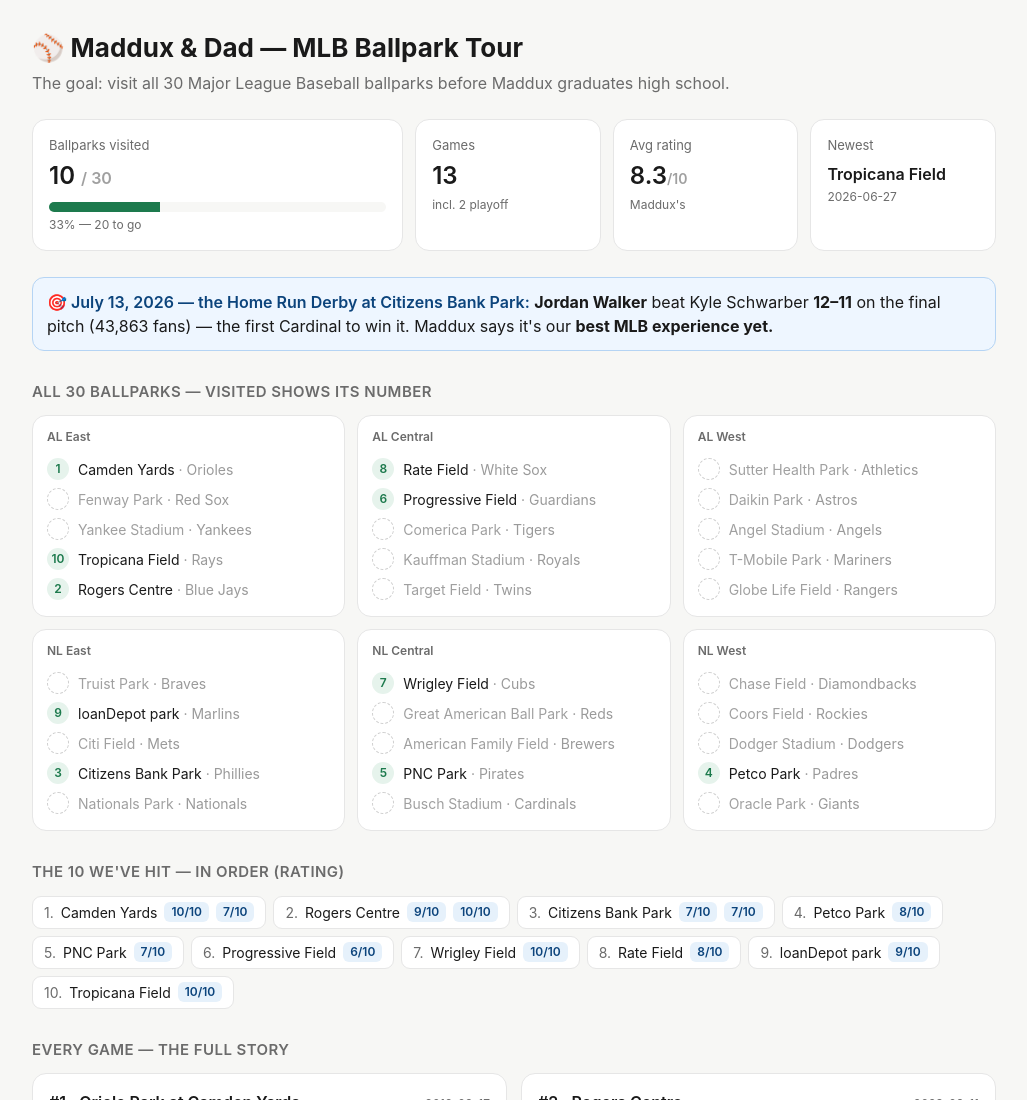
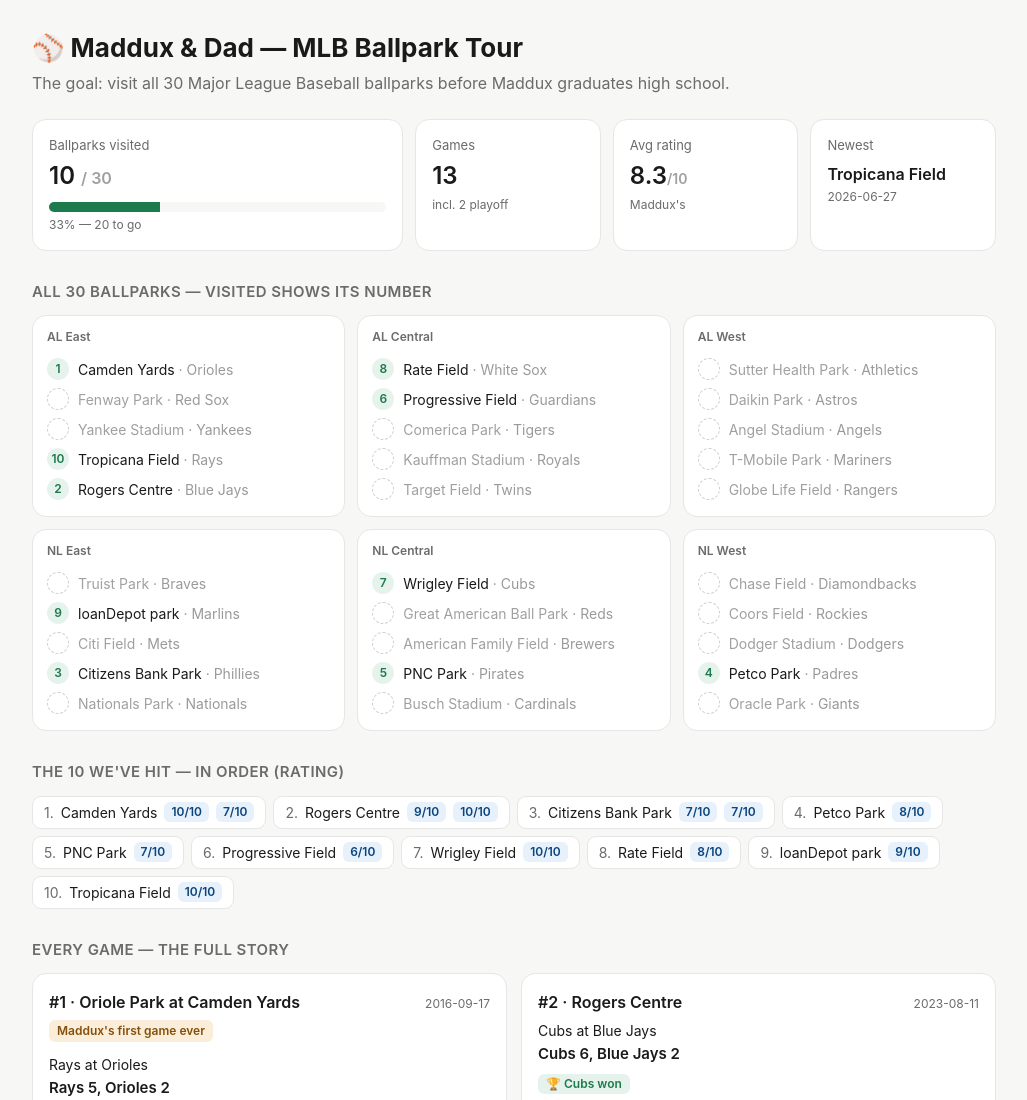
Before and after one commit to mattfoss37/maddux-ballpark-dashboard, a plain HTML site: page index.html in a window 1280 px wide. Shown: the top 1100 px of the page, without its empty margins (126-1153 px from the left). Drawn offline with Linux system fonts and the light colour scheme.

Commit message:
Sync: remove top banner

```diff
--- a/index.html
+++ b/index.html
@@ -66,11 +66,6 @@
     <div class="tile"><div class="lbl">Games</div><div class="big">13</div><div style="font-size:12px;color:var(--muted);">incl. 2 playoff</div></div>
     <div class="tile"><div class="lbl">Avg rating</div><div class="big">8.3<span style="color:#a0a0a0;font-size:14px;">/10</span></div><div style="font-size:12px;color:var(--muted);">Maddux's</div></div>
     <div class="tile"><div class="lbl">Newest</div><div class="big" style="font-size:16px;margin-top:6px;">Tropicana Field</div><div style="font-size:12px;color:var(--muted);">2026-06-27</div></div>
-  </div>
-
-  <div style="background:#eef6ff;border:1px solid #b5d4f4;border-radius:12px;padding:12px 14px;margin-bottom:24px;">
-    <span style="font-weight:600;color:#0c447c;">🎯 July 13, 2026 — the Home Run Derby at Citizens Bank Park:</span>
-    <span> <b>Jordan Walker</b> beat Kyle Schwarber <b>12–11</b> on the final pitch (43,863 fans) — the first Cardinal to win it. Maddux says it's our <b>best MLB experience yet.</b></span>
   </div>
 
   <h2>All 30 ballparks — visited shows its number</h2>
```
